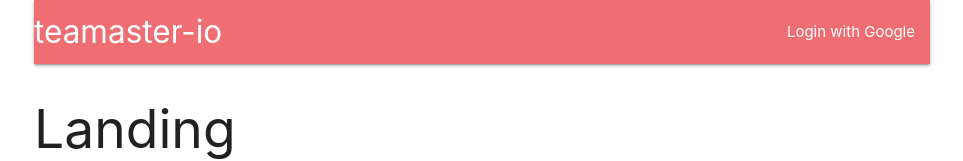
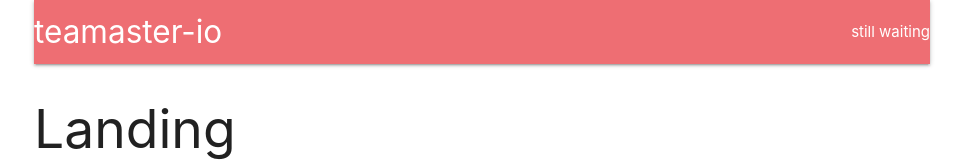
Before and after one commit to underthecode/teamaster-io, a React app: page / in a window 1280 px wide. Shown: the top 161 px of the page, without its empty margins (158-1121 px from the left). Built offline with nearby package versions, Linux system fonts and the light colour scheme; no server answers; the HTML template or start-up script is replaced by a standard one.

Commit message:
configured header to access state

```diff
--- a/client/src/components/Header.jsx
+++ b/client/src/components/Header.jsx
@@ -6,17 +6,24 @@
     super();
   }
 
+  renderContent() {
+    switch (this.props.auth) {
+      case null:
+        return 'still waiting';
+      case false:
+        return 'im logged out';
+      default:
+        return 'im logged in';
+    }
+  }
+
   render() {
     console.log(this.props);
     return (
       <nav>
         <div className="nav-wrapper">
           <a className="left brand-logo">teamaster-io</a>
-          <ul className="right">
-            <li>
-              <a href="/auth/google">Login with Google</a>
-            </li>
-          </ul>
+          <ul className="right">{this.renderContent()}</ul>
         </div>
       </nav>
     );
```
